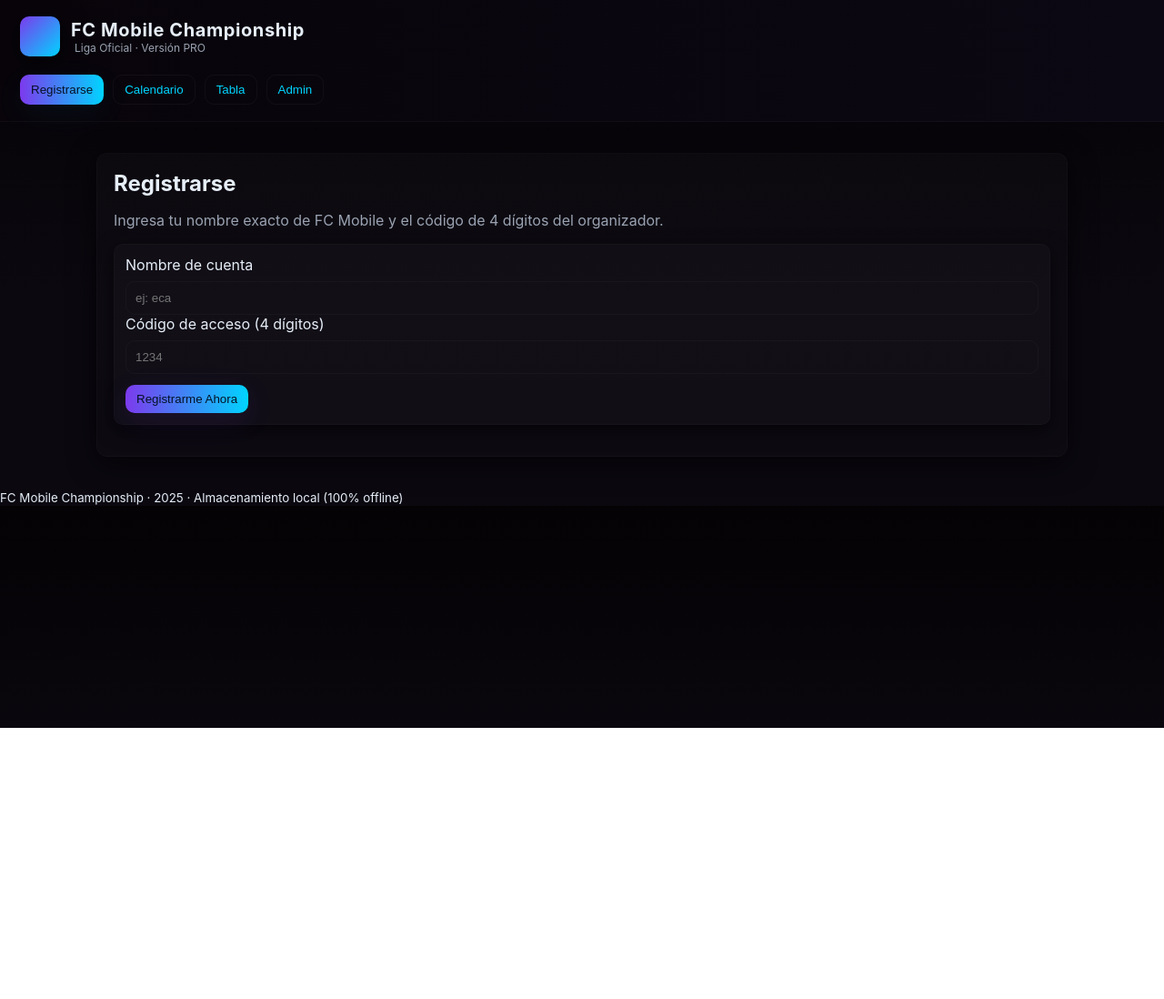
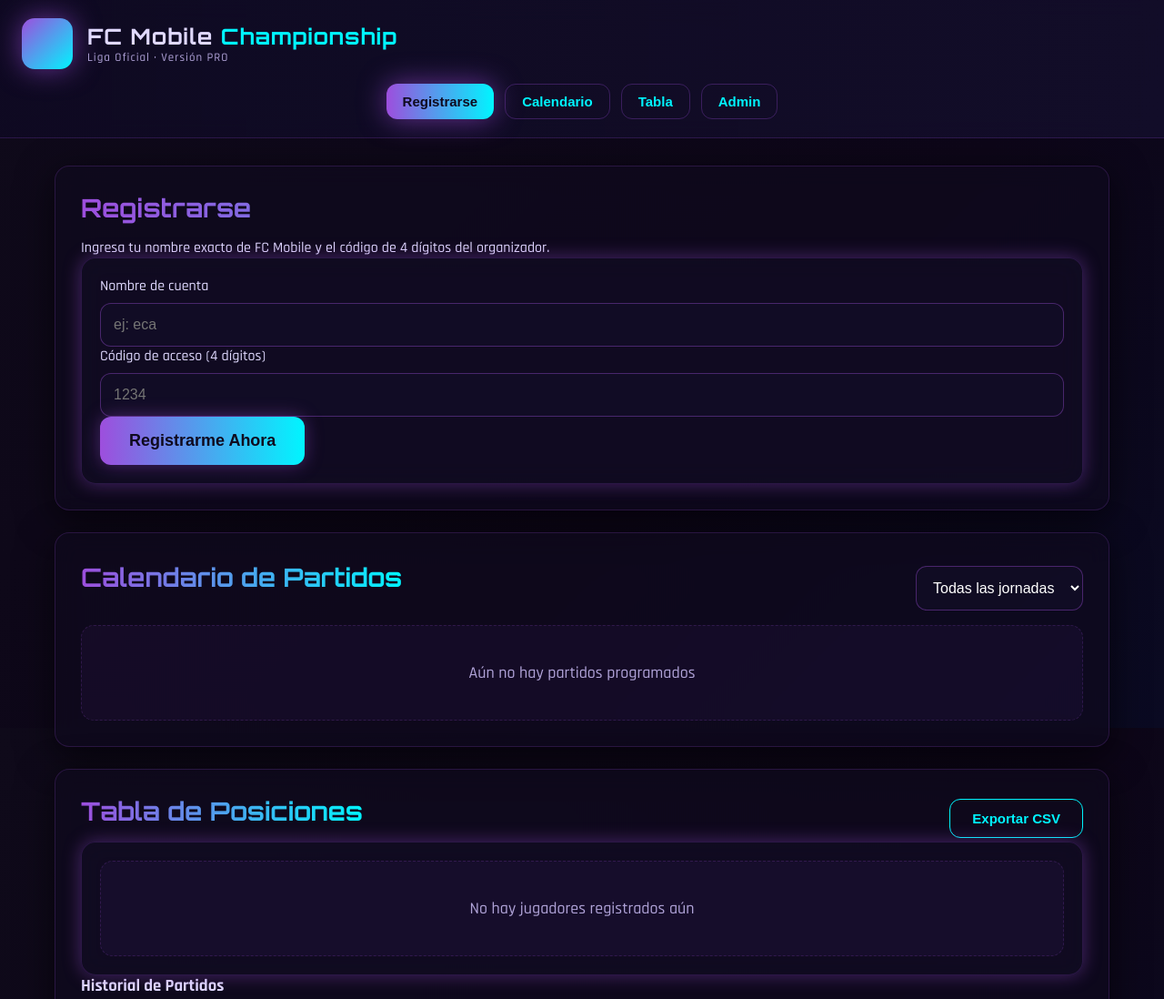
Before and after one commit to ferran0/FCMobilechampion, a plain HTML site: page index.html in a window 1280 px wide. Shown: the top 1098 px of the page at 91% size. Before the commit the page ends 800 px from the top, so only its background shows below. Drawn offline with Linux system fonts and the light colour scheme.

Commit message:
Update styles.css

```diff
--- a/styles.css
+++ b/styles.css
@@ -1,84 +1,192 @@
-/* GAMER theme: morado + azul eléctrico + neón */
+@import url('https://fonts.googleapis.com/css2?family=Orbitron:wght@500;700&family=Rajdhani:wght@500;600;700&display=swap');
+
 :root{
-  --bg:#09060a;
-  --panel:#0f0b12;
-  --neon1:#7c3aed; /* morado */
-  --neon2:#00d4ff; /* cyan */
-  --muted:#9aa3b2;
-  --glass: rgba(255,255,255,0.03);
-  --accent:#7c3aed;
-  --radius:12px;
-  --card-glow: 0 8px 30px rgba(124,58,237,0.12);
+  --bg: #0a0613;
+  --panel: rgba(15, 10, 30, 0.6);
+  --glass: rgba(20, 15, 40, 0.4);
+  --neon1: #9d4edd;
+  --neon2: #00f5ff;
+  --accent: #9d4edd;
+  --text: #e0d9ff;
+  --muted: #b0a3d8;
+  --success: #00ffb3;
+  --danger: #ff3366;
+  --radius: 16px;
+  --glow: 0 0 20px rgba(157, 78, 221, 0.4);
 }
 
-*{box-sizing:border-box}
-body{
-  margin:0; background:linear-gradient(180deg,#050205 0%, #0b0810 60%); color:#e6eef8; font-family: Inter, Roboto, system-ui, sans-serif;
-  -webkit-font-smoothing:antialiased; -moz-osx-font-smoothing:grayscale;
+* { box-sizing: border-box; margin:0; padding:0; }
+body {
+  margin:0;
+  background: linear-gradient(135deg, #0f0a1a 0%, #0d0618 60%, #0a0a22 100%);
+  color: var(--text);
+  font-family: 'Rajdhani', sans-serif;
+  min-height: 100vh;
+  background-attachment: fixed;
 }
 
-/* TOP */
-.topbar{
-  display:flex;flex-direction:column;gap:8px;padding:18px 22px;border-bottom:1px solid rgba(255,255,255,0.03);
-  background:linear-gradient(90deg,#08040a 0%, #0c0813 100%);
-}
-.brand{display:flex;gap:12px;align-items:center}
-.brand-logo{width:44px;height:44px;border-radius:10px;background:linear-gradient(135deg,var(--neon1),var(--neon2));box-shadow:0 6px 30px rgba(0,0,0,0.6)}
-.brand h1{margin:0;font-size:20px;letter-spacing:0.6px}
-.tag{font-size:12px;color:var(--muted);margin-left:4px}
-
-/* NAV */
-.nav{display:flex;gap:10px;flex-wrap:wrap;margin-top:12px}
-.nav-btn{background:transparent;border:1px solid rgba(255,255,255,0.04);color:var(--neon2);padding:8px 12px;border-radius:10px;cursor:pointer;transition:all .18s;box-shadow:none}
-.nav-btn:hover{transform:translateY(-3px);box-shadow:var(--card-glow)}
-.nav-btn.active{background:linear-gradient(90deg,var(--neon1),var(--neon2));color:#061024;border:none;box-shadow:0 10px 35px rgba(0,212,255,0.06)}
-
-/* LAYOUT */
-.container{max-width:1100px;margin:18px auto;padding:16px}
-.panel{background:linear-gradient(180deg, rgba(255,255,255,0.02), rgba(255,255,255,0.01));padding:18px;border-radius:var(--radius);box-shadow:0 8px 30px rgba(0,0,0,0.6);border:1px solid rgba(255,255,255,0.02)}
-.card{background:rgba(255,255,255,0.02);padding:12px;border-radius:10px;border:1px solid rgba(255,255,255,0.02);box-shadow:0 6px 20px rgba(0,0,0,0.6)}
-.hidden{display:none}
-.section-title{display:flex;align-items:center;gap:10px;margin:0 0 8px 0}
-.muted{color:var(--muted)}
-.small{font-size:13px;color:var(--muted)}
-.form-actions{margin-top:12px}
-.btn{background:transparent;border:1px solid rgba(255,255,255,0.06);padding:8px 12px;border-radius:10px;color:var(--neon2);cursor:pointer;transition:all .15s}
-.btn:hover{transform:translateY(-3px);box-shadow:0 12px 40px rgba(124,58,237,0.06)}
-.btn.primary{background:linear-gradient(90deg,var(--neon1),var(--neon2));color:#041227;border:none;box-shadow:0 8px 30px rgba(124,58,237,0.12)}
-
-input[type="text"],input[type="number"],input[type="datetime-local"],select,input[type="password"]{
-  width:100%;padding:10px;border-radius:10px;border:1px solid rgba(255,255,255,0.03);background:transparent;color:inherit;margin-top:8px;
+.topbar {
+  background: linear-gradient(90deg, rgba(15,10,35,0.9), rgba(20,15,45,0.8));
+  backdrop-filter: blur(12px);
+  padding: 20px 24px;
+  border-bottom: 1px solid rgba(157,78,221,0.2);
+  position: sticky;
+  top: 0;
+  z-index: 100;
 }
 
-/* CARDS GRID */
-.cards-grid{display:grid;grid-template-columns:repeat(auto-fit,minmax(260px,1fr));gap:12px;margin-top:12px}
-.match-row,.res-row,.player-row{background:linear-gradient(180deg, rgba(255,255,255,0.01), rgba(255,255,255,0.008));padding:12px;border-radius:10px;border:1px solid rgba(255,255,255,0.02);display:flex;justify-content:space-between;align-items:center;gap:12px;transition:transform .12s}
-.match-row:hover{transform:translateY(-6px);box-shadow:0 12px 40px rgba(124,58,237,0.06)}
-.match-left{display:flex;gap:12px;align-items:center}
-.logo-thumb{width:48px;height:48px;border-radius:8px;object-fit:cover;border:1px solid rgba(255,255,255,0.03)}
-.info-players{display:flex;flex-direction:column}
+.brand { display: flex; align-items: center; gap: 16px; }
+.brand-logo {
+  width: 56px; height: 56px; border-radius: 14px;
+  background: linear-gradient(135deg, var(--neon1), var(--neon2));
+  box-shadow: 0 0 30px rgba(157,78,221,0.6);
+}
+.brand h1 { font-family: 'Orbitron', sans-serif; font-size: 24px; margin: 0; letter-spacing: 1px; }
+.brand .light { color: var(--neon2); }
+.tag { font-size: 13px; color: var(--muted); letter-spacing: 1px; }
 
-/* STANDINGS */
-.standings-card table{width:100%;border-collapse:collapse}
-.standings-card th,.standings-card td{padding:10px;border-bottom:1px solid rgba(255,255,255,0.02);text-align:center}
-.standings-card th{background:linear-gradient(90deg, rgba(255,255,255,0.02), rgba(255,255,255,0.01));color:var(--neon2)}
+.nav { display: flex; gap: 12px; flex-wrap: wrap; margin-top: 16px; justify-content: center; }
+.nav-btn {
+  background: transparent;
+  border: 1.5px solid rgba(157,78,221,0.3);
+  color: var(--neon2);
+  padding: 10px 18px;
+  border-radius: 12px;
+  font-weight: 600;
+  cursor: pointer;
+  transition: all 0.3s ease;
+  font-size: 15px;
+}
+.nav-btn:hover { transform: translateY(-4px); box-shadow: var(--glow); }
+.nav-btn.active {
+  background: linear-gradient(90deg, var(--neon1), var(--neon2));
+  color: #0f0a1f;
+  border: none;
+  box-shadow: 0 0 30px rgba(157,78,221,0.6);
+  font-weight: 700;
+}
 
-/* Admin grid */
-.admin-grid{display:grid;grid-template-columns:repeat(auto-fit,minmax(300px,1fr));gap:12px}
+.container { max-width: 1200px; margin: 30px auto; padding: 0 20px; }
+.panel {
+  background: var(--panel);
+  backdrop-filter: blur(12px);
+  padding: 28px;
+  border-radius: var(--radius);
+  border: 1px solid rgba(157,78,221,0.2);
+  box-shadow: 0 10px 40px rgba(0,0,0,0.6);
+  margin-bottom: 24px;
+}
 
-/* controls */
-.panel-header{display:flex;justify-content:space-between;align-items:center;gap:12px}
-.controls label{display:inline-flex;gap:8px;align-items:center}
+.card.glass {
+  background: var(--glass);
+  backdrop-filter: blur(12px);
+  border: 1px solid rgba(157,78,221,0.2);
+  border-radius: var(--radius);
+  padding: 20px;
+  box-shadow: var(--glow);
+}
 
-/* toast */
-.toast{position:fixed;right:18px;bottom:18px;padding:12px 16px;border-radius:10px;background:linear-gradient(90deg,var(--neon1),var(--neon2));color:#041227;box-shadow:0 10px 40px rgba(0,0,0,0.6);z-index:9999;transform:translateY(20px);opacity:0;transition:all .28s}
-.toast.show{transform:translateY(0);opacity:1}
+.section-title {
+  font-family: 'Orbitron', sans-serif;
+  font-size: 28px;
+  background: linear-gradient(90deg, var(--neon1), var(--neon2));
+  -webkit-background-clip: text;
+  -webkit-text-fill-color: transparent;
+  margin-bottom: 16px;
+}
 
-/* soft hr */
-hr.soft{border:none;border-top:1px solid rgba(255,255,255,0.02);margin:12px 0}
+input, select {
+  width: 100%;
+  padding: 14px;
+  border-radius: 12px;
+  border: 1.5px solid rgba(157,78,221,0.4);
+  background: rgba(20,15,40,0.6);
+  color: white;
+  font-size: 16px;
+  margin-top: 8px;
+  transition: all 0.3s;
+}
+input:focus, select:focus {
+  outline: none;
+  border-color: var(--neon2);
+  box-shadow: 0 0 20px rgba(0,245,255,0.3);
+}
 
-/* responsive */
-@media(max-width:720px){
-  .nav{justify-content:center}
-  .panel-header{flex-direction:column;align-items:flex-start;gap:8px}
+.btn {
+  padding: 12px 24px;
+  border-radius: 12px;
+  font-weight: 600;
+  cursor: pointer;
+  transition: all 0.3s;
+  font-size: 15px;
 }
+.btn.primary { background: linear-gradient(90deg, var(--neon1), var(--neon2)); color: #0f0a1f; border: none; box-shadow: var(--glow); }
+.btn.primary:hover { transform: translateY(-4px); box-shadow: 0 0 40px rgba(157,78,221,0.7); }
+.btn.big { padding: 16px 32px; font-size: 18px; font-weight: 700; }
+.btn.outline { border: 1.5px solid var(--neon2); background: transparent; color: var(--neon2); }
+.btn.danger { background: var(--danger); color: white; }
+
+.cards-grid {
+  display: grid;
+  grid-template-columns: repeat(auto-fit, minmax(300px, 1fr));
+  gap: 16px;
+  margin-top: 16px;
+}
+
+.empty-state {
+  grid-column: 1 / -1;
+  text-align: center;
+  padding: 40px 20px;
+  color: var(--muted);
+  font-size: 18px;
+  background: rgba(157,78,221,0.05);
+  border-radius: 14px;
+  border: 1px dashed rgba(157,78,221,0.2);
+}
+
+.match-row, .player-row, .res-row {
+  background: var(--glass);
+  border: 1px solid rgba(157,78,221,0.2);
+  border-radius: 14px;
+  padding: 16px;
+  display: flex;
+  justify-content: space-between;
+  align-items: center;
+  transition: all 0.3s;
+}
+.match-row:hover { transform: translateY(-6px); box-shadow: 0 10px 30px rgba(157,78,221,0.3); }
+
+.standings-card table { width: 100%; border-collapse: collapse; font-size: 16px; }
+.standings-card th { background: rgba(157,78,221,0.2); padding: 14px; text-align: center; color: var(--neon2); font-weight: 700; }
+.standings-card td { padding: 12px; text-align: center; border-bottom: 1px solid rgba(157,78,221,0.1); }
+
+.goals-input { display: flex; align-items: center; gap: 12px; margin: 12px 0; }
+.goals-input input { width: 80px; text-align: center; }
+.vs { font-weight: bold; font-size: 20px; color: var(--neon2); }
+
+.toast {
+  position: fixed;
+  bottom: 30px;
+  right: 30px;
+  padding: 16px 28px;
+  background: linear-gradient(90deg, var(--neon1), var(--neon2));
+  color: #0f0a1f;
+  border-radius: 14px;
+  font-weight: 700;
+  box-shadow: 0 10px 40px rgba(0,0,0,0.6);
+  z-index: 9999;
+  transform: translateY(100px);
+  opacity: 0;
+  transition: all 0.4s cubic-bezier(0.68, -0.55, 0.27, 1.55);
+}
+.toast.show { transform: translateY(0); opacity: 1; }
+
+.footer { text-align: center; padding: 30px; color: var(--muted); font-size: 14px; }
+
+.panel-header { display: flex; justify-content: space-between; align-items: center; flex-wrap: wrap; gap: 16px; }
+
+@media (max-width: 720px) {
+  .panel-header { flex-direction: column; align-items: stretch; }
+  .nav { justify-content: center; }
+  .admin-grid { grid-template-columns: 1fr; }
+}
```
